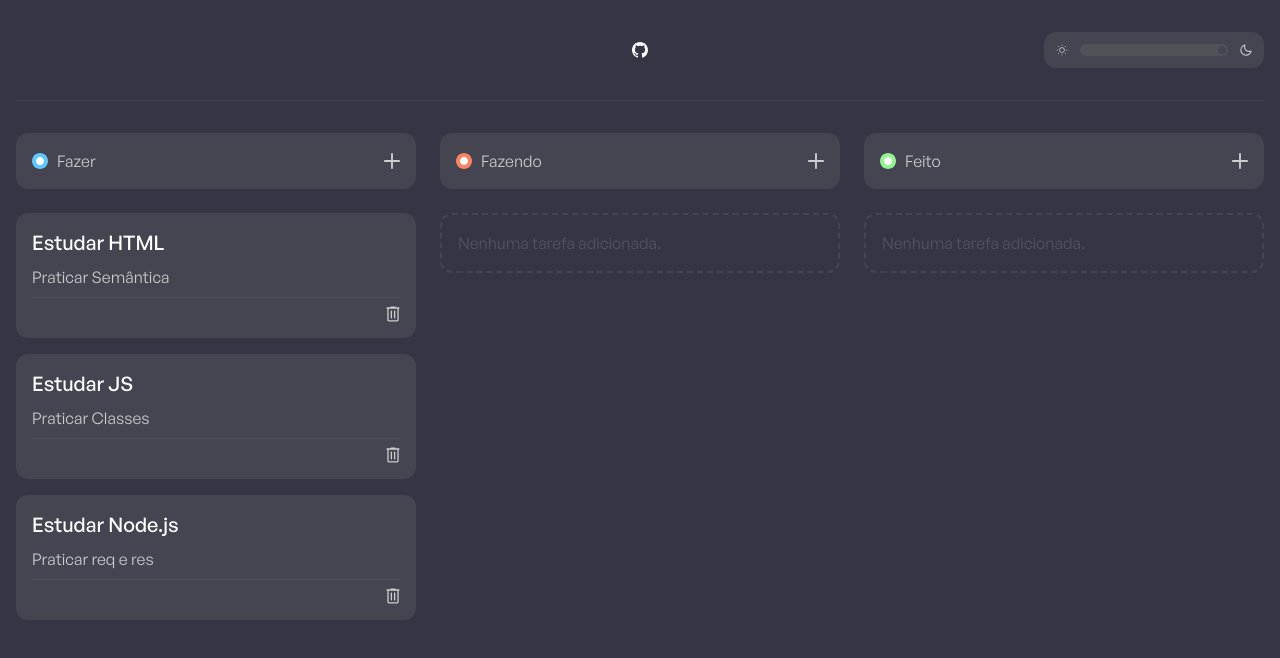
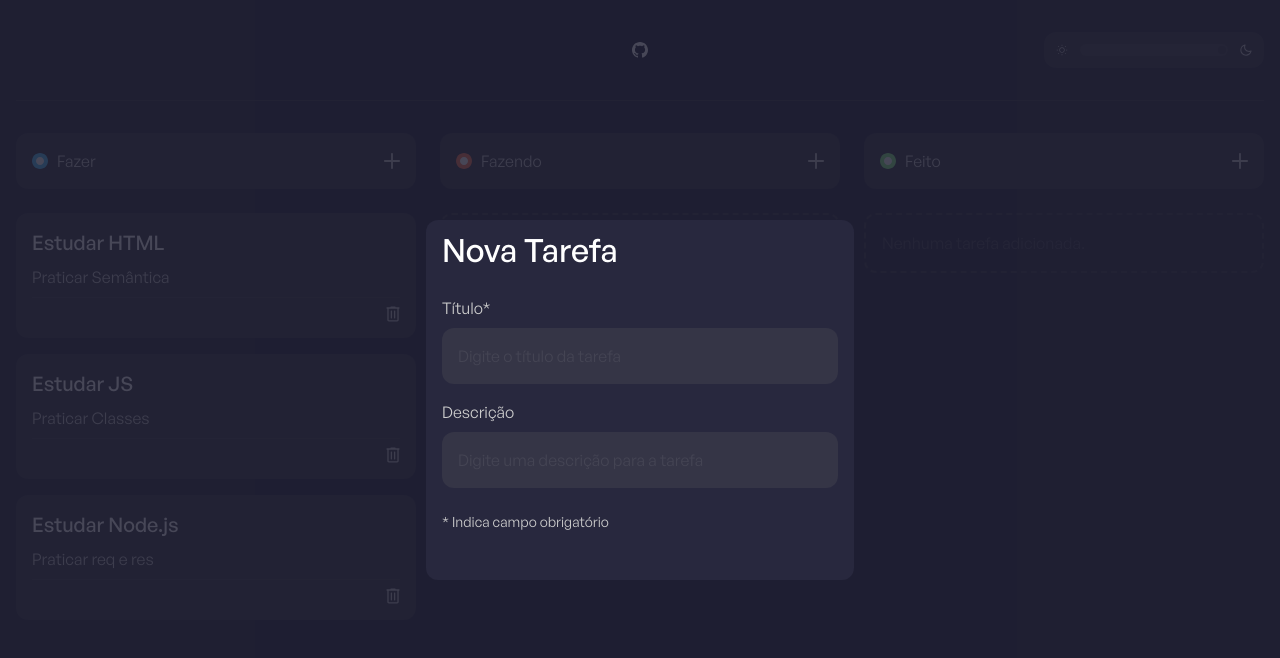
Before and after one commit to allangdasilva/react-kanban-app, a React (Vite) app: page / in a window 1280 px wide. Shown: the top 658 px of the page. Built offline with nearby package versions, Linux system fonts and the light colour scheme.

Commit message:
Criar componente ModalForm e TaskModal e estilizar ambos

```diff
--- a/src/App.tsx
+++ b/src/App.tsx
@@ -1,6 +1,7 @@
 import Header from "./components/Header/Header";
 import Kanban from "./components/Kanban/Kanban";
 import Divider from "./ui/divider/Divider";
+import TaskModal from "./ui/kanban/task-modal/TaskModal";
 
 function App() {
   return (
@@ -8,6 +9,7 @@ function App() {
       <Header />
       <Divider />
       <Kanban />
+      <TaskModal />
     </>
   );
 }
--- a/src/ui/kanban/task-modal/ModalForm.tsx
+++ b/src/ui/kanban/task-modal/ModalForm.tsx
@@ -0,0 +1,36 @@
+import Label from "../../form-fields/Label";
+import Input from "../../form-fields/Input";
+import clsx from "clsx";
+
+const flexCol = "flex flex-col";
+
+const ModalForm = () => {
+  return (
+    <form
+      className={clsx(
+        "w-full p-4 max-w-107 m-auto rounded-default bg-background-600",
+        flexCol,
+      )}
+    >
+      <h2 className="font-title-sm text-title mb-8">Nova Tarefa</h2>
+      <div className={clsx(flexCol, "gap-4")}>
+        <div className={clsx(flexCol, "gap-2")}>
+          <Label htmlFor="task-title">Título*</Label>
+          <Input id="task-title" placeholder="Digite o título da tarefa " />
+        </div>
+        <div className={clsx(flexCol, "gap-2")}>
+          <Label htmlFor="task-desc">Descrição</Label>
+          <Input
+            id="task-desc"
+            placeholder="Digite uma descrição para a tarefa"
+          />
+        </div>
+      </div>
+      <span className="font-body-sm text-body mt-6 mb-8">
+        * Indica campo obrigatório
+      </span>
+    </form>
+  );
+};
+
+export default ModalForm;
--- a/src/ui/kanban/task-modal/TaskModal.tsx
+++ b/src/ui/kanban/task-modal/TaskModal.tsx
@@ -0,0 +1,11 @@
+import ModalForm from "./ModalForm";
+
+const TaskModal = () => {
+  return (
+    <div className="fixed inset-0 p-4 flex items-center justify-center min-h-dvh w-full z-50 bg-background-700/80">
+      <ModalForm />
+    </div>
+  );
+};
+
+export default TaskModal;
```
